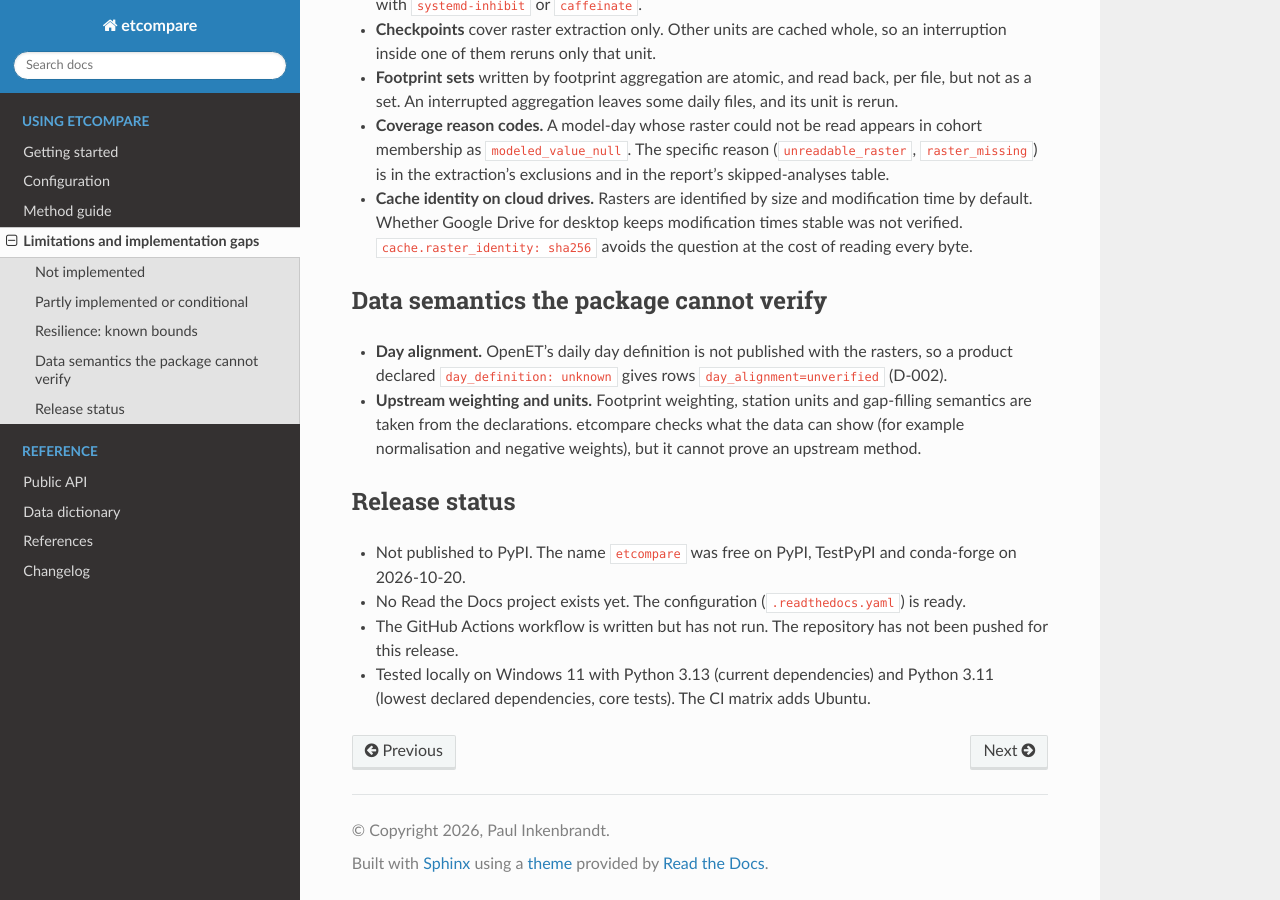
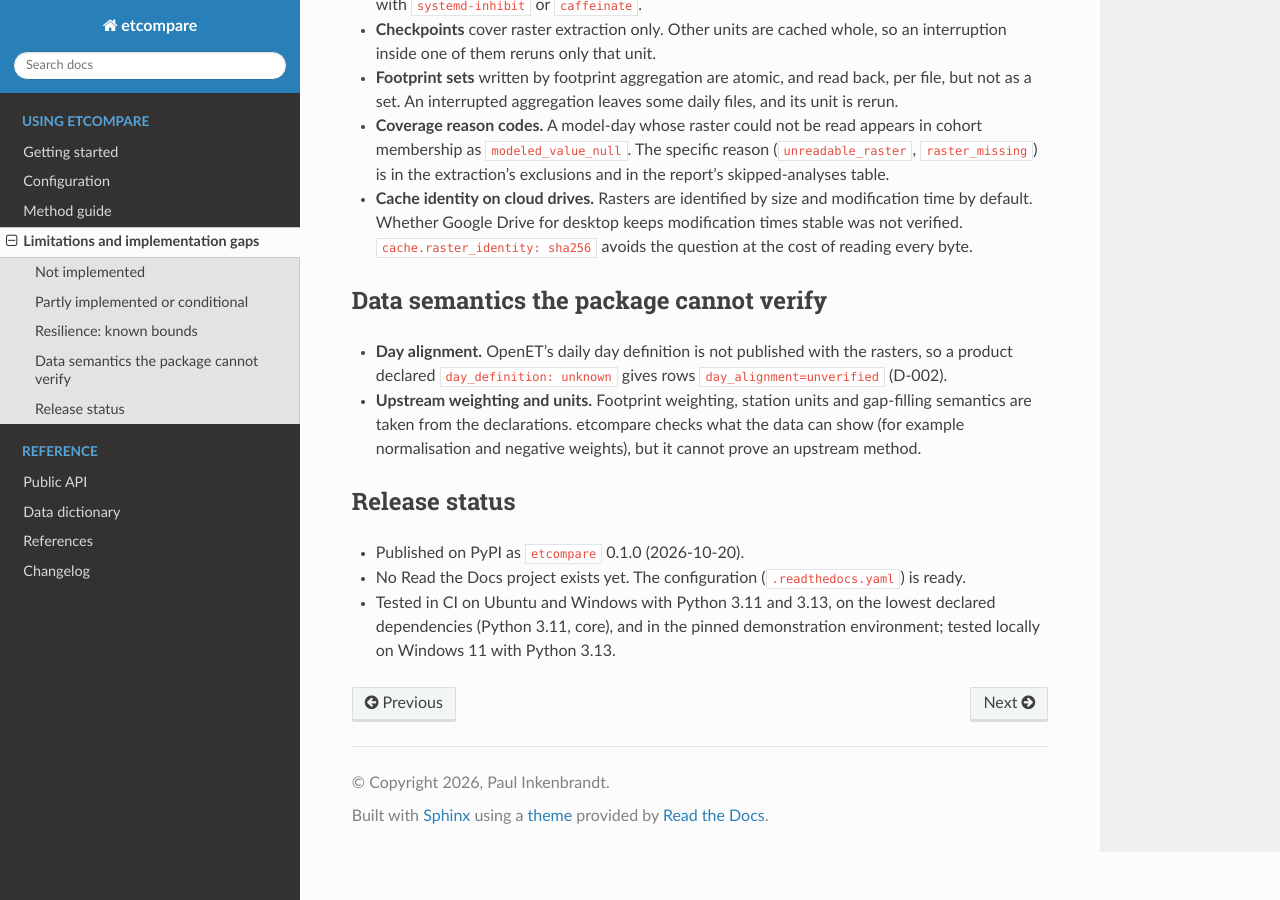
Before and after one commit to inkenbrandt/comparison, a Sphinx documentation site: the page built from docs/limitations.md, in a window 1280 px wide and 900 px high, scrolled down 1255 px. Built offline with Sphinx 7.4.7 and the Read the Docs theme 3.1.0, drawn with Linux system fonts in a browser that asks for light colours.

Commit message:
Record the 0.1.0 PyPI release
Co-Authored-By: Claude Opus 5.5 <noreply@anthropic.com>

```diff
--- a/docs/limitations.md
+++ b/docs/limitations.md
@@ -68,10 +68,8 @@ the project's decision log (D-numbers), which is kept with the source repository
 
 ## Release status
 
-- Not published to PyPI. The name `etcompare` was free on PyPI, TestPyPI and conda-forge
-  on 2026-10-20.
+- Published on PyPI as `etcompare` 0.1.0 (2026-10-20).
 - No Read the Docs project exists yet. The configuration (`.readthedocs.yaml`) is ready.
-- The GitHub Actions workflow is written but has not run. The repository has not been
-  pushed for this release.
-- Tested locally on Windows 11 with Python 3.13 (current dependencies) and Python 3.11
-  (lowest declared dependencies, core tests). The CI matrix adds Ubuntu.
+- Tested in CI on Ubuntu and Windows with Python 3.11 and 3.13, on the lowest declared
+  dependencies (Python 3.11, core), and in the pinned demonstration environment; tested
+  locally on Windows 11 with Python 3.13.
```
Also changed, not shown: CHANGELOG.md (+1 -1 lines), IMPLEMENTATION_STATUS.md (+1 -1 lines), PROJECT_CONTEXT.md (+1 -1 lines), README.md (+3 -2 lines), docs/decisions.md (+7 -0 lines), docs/getting_started.md (+2 -2 lines).
